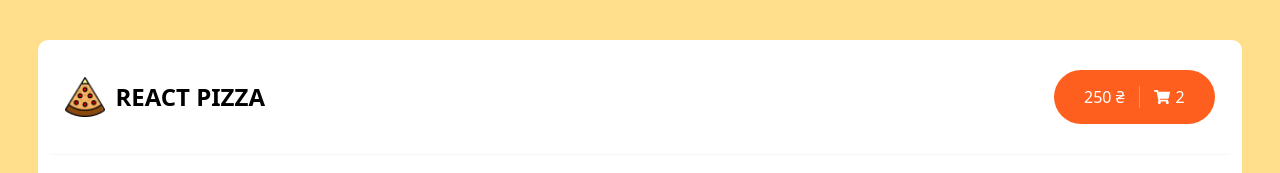
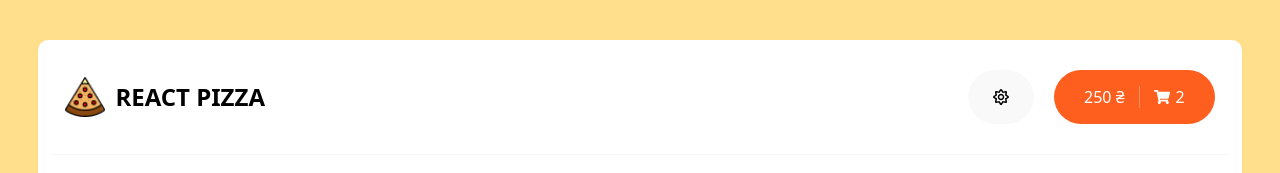
Before and after one commit to gavryk/pizza-app, a React (Create React App) app: page / in a window 1280 px wide. Shown: the top 173 px of the page. Built offline with nearby package versions, Linux system fonts and the light colour scheme.

Commit message:
add dark mode - nithing special, just fun

```diff
--- a/src/App.js
+++ b/src/App.js
@@ -1,5 +1,5 @@
 import './App.scss'
-import React, { useEffect } from "react";
+import React, {useEffect, useState} from "react";
 import Home from "./Pages/Home/Home";
 import { Route, Switch } from "react-router-dom";
 import Cart from "./Pages/Cart/Cart";
@@ -10,18 +10,36 @@ import { setPizzas } from './redux/actions/pizzas';
 
 const App = () => {
     const dispatch = useDispatch();
+    const [theme, setTheme] = useState(false);
 
     useEffect(() => {
         axios.get('http://localhost:3000/db.json')
             .then(({ data }) => {
                 dispatch(setPizzas(data.pizzas));
             });
+
+
+        //Get LocalStorage Theme
+        const json = localStorage.getItem("theme");
+        const currentMode = JSON.parse(json);
+        currentMode && setTheme(!theme);
     }, []);
+
+
+    React.useEffect(() => {
+        theme ? document.body.classList.add("dark") : document.body.classList.remove("dark");
+        const json = JSON.stringify(theme);
+        localStorage.setItem("theme", json);
+    }, [theme]);
+
+    const toggleMode = () => {
+        setTheme(!theme);
+    }
 
     return (
         <div className="app_wrapper">
            <div className="container-fluid">
-               <Header/>
+               <Header mode={ theme } toggleMode={ toggleMode } />
                <div className="content">
                     <Switch>
                         <Route exact path='/'>
--- a/src/App.scss
+++ b/src/App.scss
@@ -4,6 +4,10 @@ body {
   background: $main_color;
   padding: 40px 0;
   min-height: 100vh;
+  transition: all .4s ease-in-out;
+  &.dark {
+    background: #003049;
+  }
   .app_wrapper {
     width: 1480px;
     max-width: 94%;
--- a/src/components/Header/Header.jsx
+++ b/src/components/Header/Header.jsx
@@ -4,8 +4,11 @@ import logo from '../../assets/img/pizza-logo.png';
 import {NavLink} from "react-router-dom";
 import {FontAwesomeIcon} from "@fortawesome/react-fontawesome";
 import {faShoppingCart} from "@fortawesome/free-solid-svg-icons";
+import {faMoon as farMoon} from "@fortawesome/free-regular-svg-icons";
+import {faSun as farSun} from "@fortawesome/free-regular-svg-icons";
+import Button from "../Button/Button";
 
-const Header = () => {
+const Header = ({ mode, toggleMode }) => {
     let totalCount = 2;
     let totalSum = 250;
 
@@ -17,7 +20,10 @@ const Header = () => {
                     <h4>REACT PIZZA</h4>
                 </NavLink>
 
-                <div className={`${style.headerButton} col-2 d-flex justify-content-end`}>
+                <div className={`${style.headerButton} col-3 d-flex justify-content-end`}>
+                    <Button active={ mode && true }  onClick={ toggleMode } >
+                        <FontAwesomeIcon icon={ mode ? farMoon : farSun } />
+                    </Button>
                     <NavLink to='/cart' type='button' className={ style.btnCart }>
                         <span className={ style.sum }>{ totalSum } &#8372;</span>
                         <span className={ style.cart }><FontAwesomeIcon icon={faShoppingCart} />{ totalCount }</span>
```
